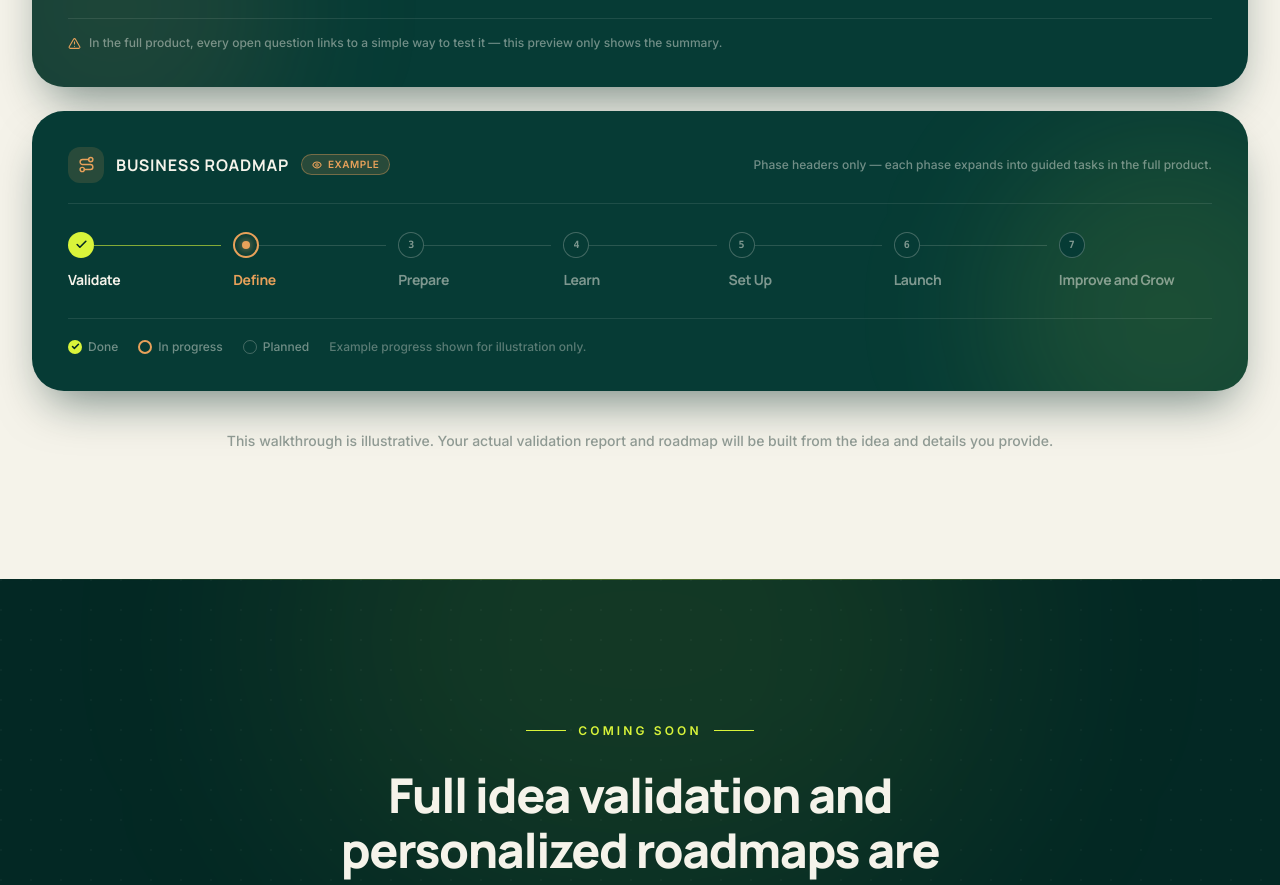
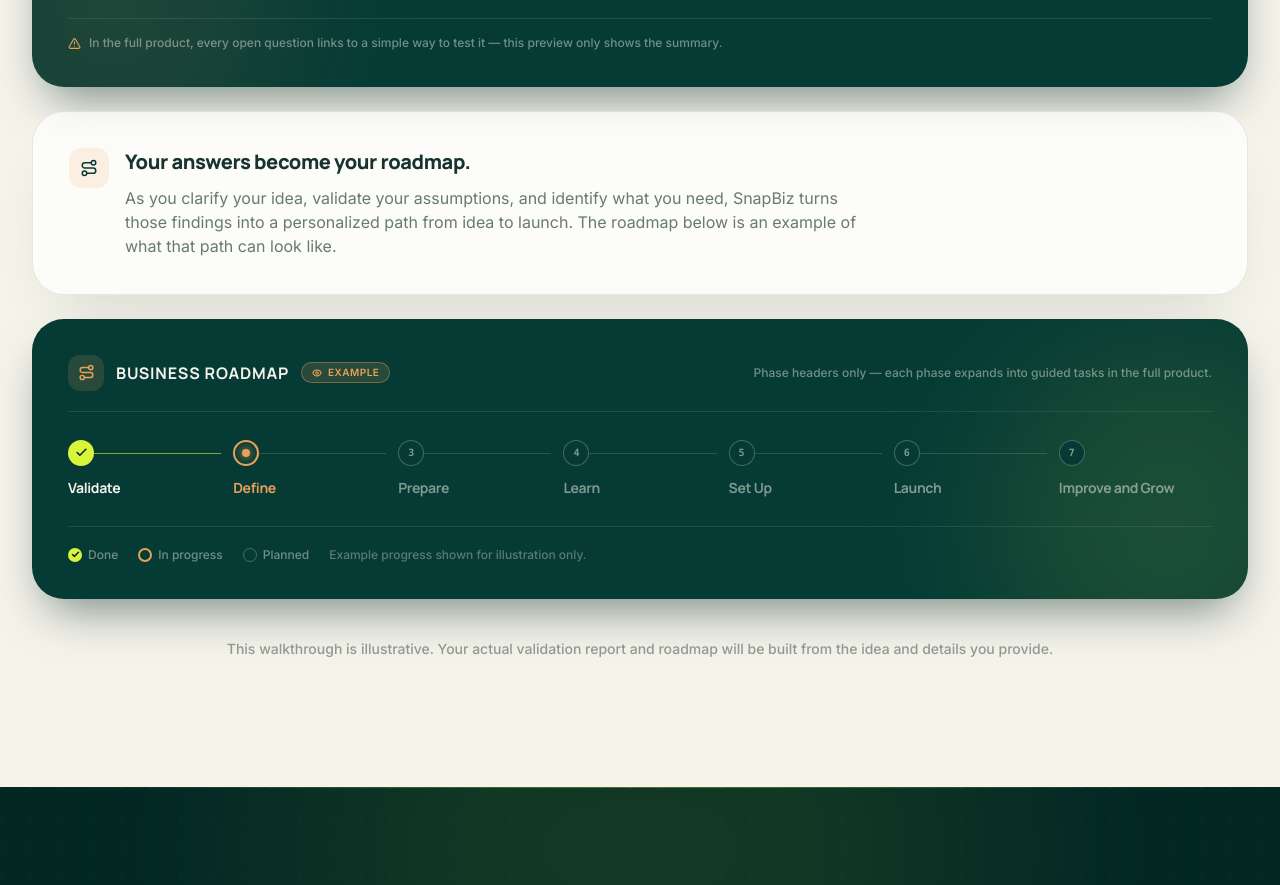
Before and after one commit to bigbanks53/snapbiz, a React (Vite) app: page /idea in a window 1280 px wide. Shown: the part 3853-4738 px from the top of the page. Built offline with nearby package versions, Linux system fonts and the light colour scheme.

Commit message:
Frame example roadmap as generated output on /idea page
Co-authored-by: arena-agent <297053741+arena-agent@users.noreply.github.com>

```diff
--- a/src/components/IdeaExample.jsx
+++ b/src/components/IdeaExample.jsx
@@ -250,6 +250,28 @@ export default function IdeaExample() {
             </div>
           </motion.div>
 
+          {/* ── How the roadmap is produced ── */}
+          <motion.div
+            {...reveal(0.13)}
+            className="relative overflow-hidden rounded-[2rem] border border-ink/10 bg-white/70 p-7 shadow-[0_32px_64px_-32px_rgba(24,51,47,0.18)] sm:p-9"
+          >
+            <div className="flex items-start gap-4">
+              <span className="grid h-10 w-10 shrink-0 place-items-center rounded-xl bg-apricot/15 text-forest">
+                <Route size={18} strokeWidth={2} aria-hidden="true" />
+              </span>
+              <div className="min-w-0">
+                <h3 className="font-display text-lg font-[800] leading-snug tracking-[-0.02em] text-ink sm:text-xl">
+                  Your answers become your roadmap.
+                </h3>
+                <p className="mt-2.5 max-w-[46rem] text-[15px] leading-[1.75] text-ink/65 sm:text-base">
+                  As you clarify your idea, validate your assumptions, and identify what you
+                  need, SnapBiz turns those findings into a personalized path from idea to
+                  launch. The roadmap below is an example of what that path can look like.
+                </p>
+              </div>
+            </div>
+          </motion.div>
+
           {/* ── Condensed example roadmap ── */}
           <motion.div
             {...reveal(0.15)}
```
